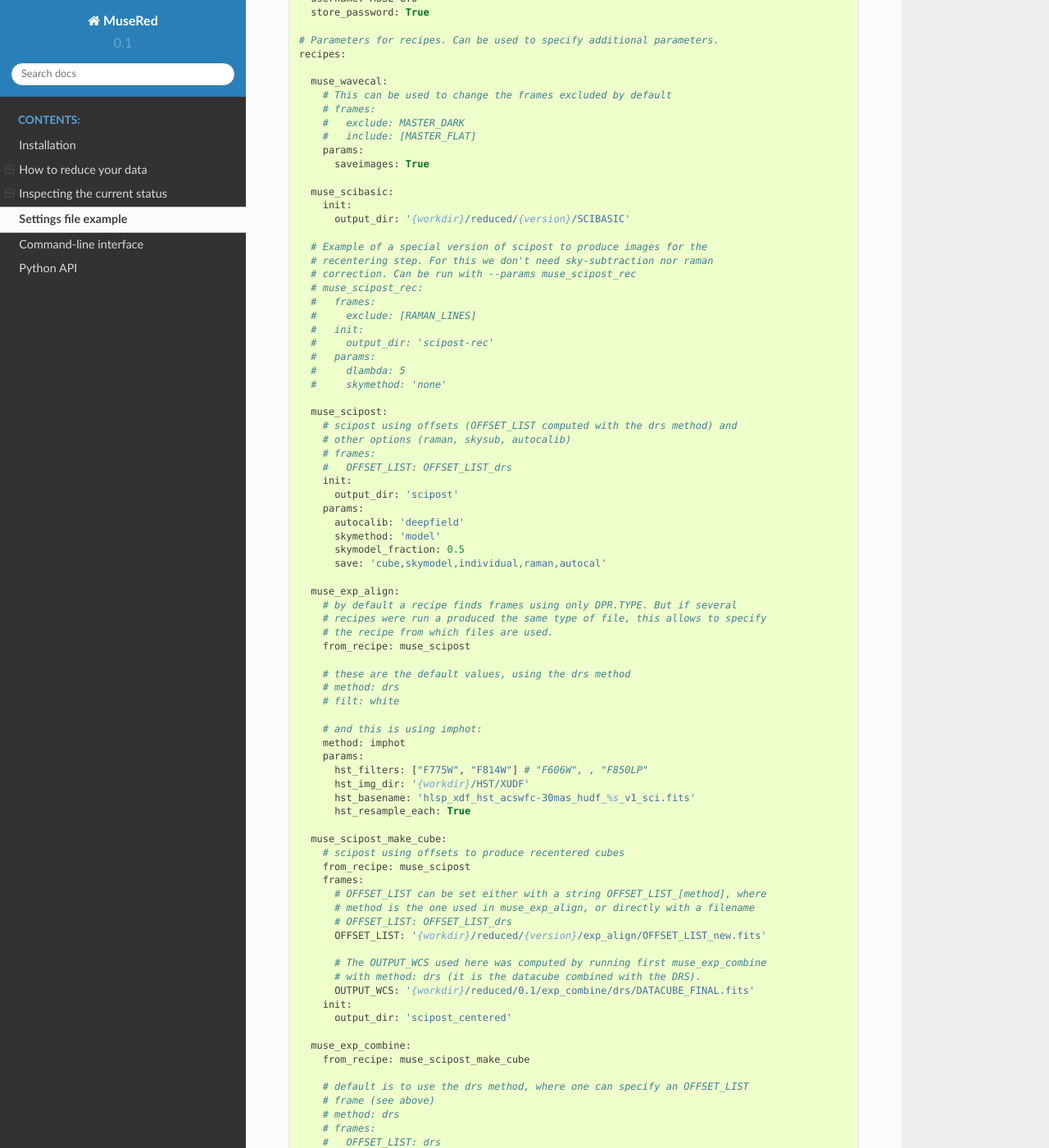
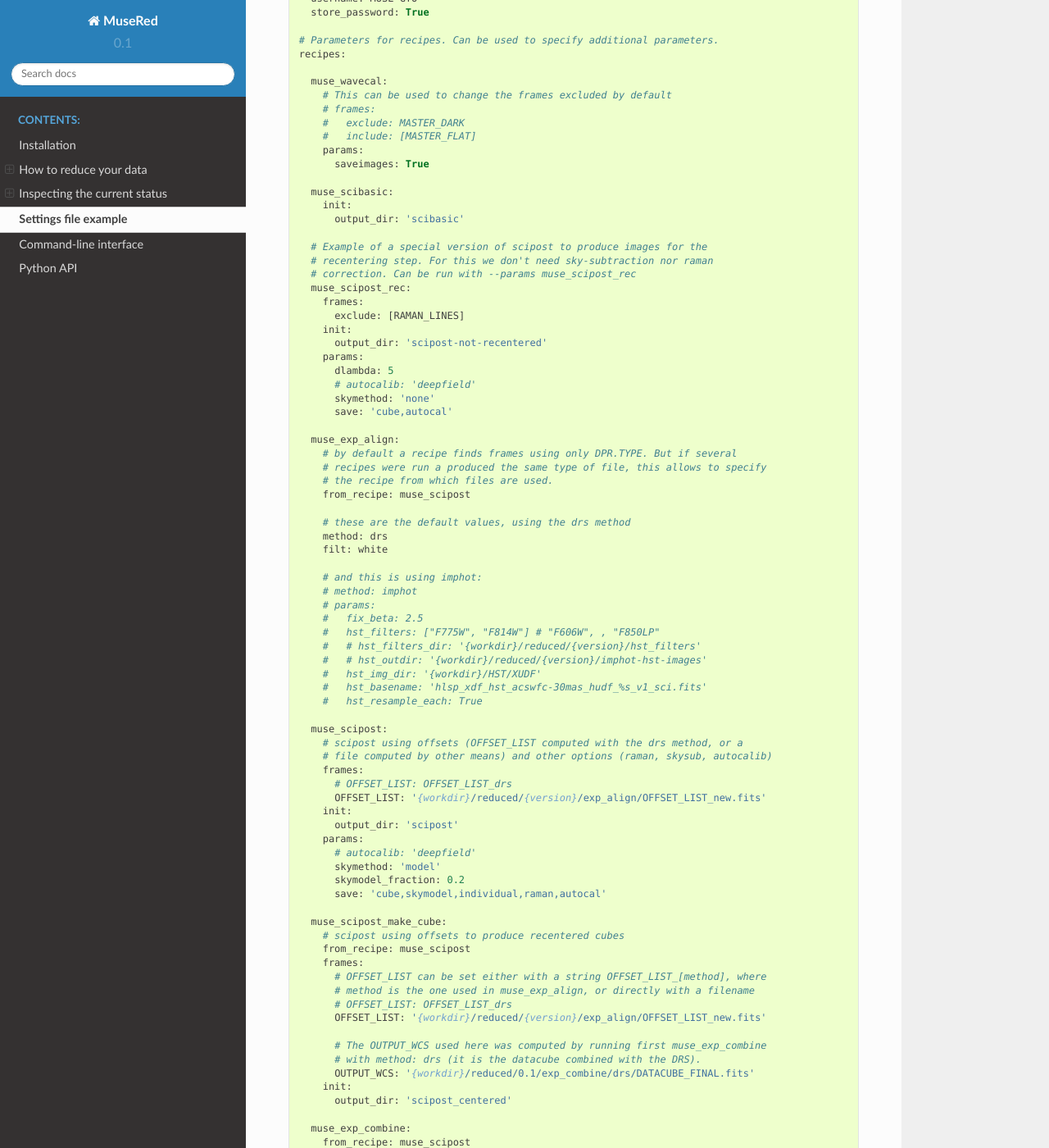
Before and after one commit to musevlt/musered, a Sphinx documentation site: the page built from docs/settings.rst, in a window 1280 px wide and 1400 px high, scrolled down 1387 px. Shown: the whole window at 82% size. Built offline with Sphinx 7.4.7 and the Read the Docs theme 2.0.0, drawn with Linux system fonts in a browser that asks for light colours; some of the changed text lies outside the part shown.

Commit message:
Update example settings

```diff
--- a/docs/_static/settings.yml
+++ b/docs/_static/settings.yml
@@ -28,7 +28,7 @@ cpl:
   # log files directory
   log_dir: '{workdir}/reduced/{version}/logs'
   # severity level and format of messages printed to the terminal
-  msg: info
+  msg: warning
   msg_format: "[%(process)s] %(levelname)s - %(name)s: %(message)s"
   # msg_format: "[%(process)s] %(levelname)s - %(name)s: %(message)s"
   # severity level and format of messages for the logfile
@@ -80,32 +80,21 @@ recipes:
 
   muse_scibasic:
     init:
-      output_dir: '{workdir}/reduced/{version}/SCIBASIC'
+      output_dir: 'scibasic'
 
   # Example of a special version of scipost to produce images for the
   # recentering step. For this we don't need sky-subtraction nor raman
   # correction. Can be run with --params muse_scipost_rec
-  # muse_scipost_rec:
-  #   frames:
-  #     exclude: [RAMAN_LINES]
-  #   init:
-  #     output_dir: 'scipost-rec'
-  #   params:
-  #     dlambda: 5
-  #     skymethod: 'none'
-
-  muse_scipost:
-    # scipost using offsets (OFFSET_LIST computed with the drs method) and
-    # other options (raman, skysub, autocalib)
-    # frames:
-    #   OFFSET_LIST: OFFSET_LIST_drs
+  muse_scipost_rec:
+    frames:
+      exclude: [RAMAN_LINES]
     init:
-      output_dir: 'scipost'
+      output_dir: 'scipost-not-recentered'
     params:
-      autocalib: 'deepfield'
-      skymethod: 'model'
-      skymodel_fraction: 0.5
-      save: 'cube,skymodel,individual,raman,autocal'
+      dlambda: 5
+      # autocalib: 'deepfield'
+      skymethod: 'none'
+      save: 'cube,autocal'
 
   muse_exp_align:
     # by default a recipe finds frames using only DPR.TYPE. But if several
@@ -114,16 +103,33 @@ recipes:
     from_recipe: muse_scipost
 
     # these are the default values, using the drs method
-    # method: drs
-    # filt: white
+    method: drs
+    filt: white
 
     # and this is using imphot:
-    method: imphot
+    # method: imphot
+    # params:
+    #   fix_beta: 2.5
+    #   hst_filters: ["F775W", "F814W"] # "F606W", , "F850LP"
+    #   # hst_filters_dir: '{workdir}/reduced/{version}/hst_filters'
+    #   # hst_outdir: '{workdir}/reduced/{version}/imphot-hst-images'
+    #   hst_img_dir: '{workdir}/HST/XUDF'
+    #   hst_basename: 'hlsp_xdf_hst_acswfc-30mas_hudf_%s_v1_sci.fits'
+    #   hst_resample_each: True
+
+  muse_scipost:
+    # scipost using offsets (OFFSET_LIST computed with the drs method, or a
+    # file computed by other means) and other options (raman, skysub, autocalib)
+    frames:
+      # OFFSET_LIST: OFFSET_LIST_drs
+      OFFSET_LIST: '{workdir}/reduced/{version}/exp_align/OFFSET_LIST_new.fits'
+    init:
+      output_dir: 'scipost'
     params:
-      hst_filters: ["F775W", "F814W"] # "F606W", , "F850LP"
-      hst_img_dir: '{workdir}/HST/XUDF'
-      hst_basename: 'hlsp_xdf_hst_acswfc-30mas_hudf_%s_v1_sci.fits'
-      hst_resample_each: True
+      # autocalib: 'deepfield'
+      skymethod: 'model'
+      skymodel_fraction: 0.2
+      save: 'cube,skymodel,individual,raman,autocal'
 
   muse_scipost_make_cube:
     # scipost using offsets to produce recentered cubes
@@ -141,16 +147,14 @@ recipes:
       output_dir: 'scipost_centered'
 
   muse_exp_combine:
-    from_recipe: muse_scipost_make_cube
-
+    from_recipe: muse_scipost
     # default is to use the drs method, where one can specify an OFFSET_LIST
     # frame (see above)
-    # method: drs
-    # frames:
-    #   OFFSET_LIST: drs
-    #   OFFSET_LIST: '{workdir}/reduced/{version}/exp_align/OFFSET_LIST_new.fits'
-
-    method: mpdaf
-    params:
-      method: sigclip
-      version: 0.1
+    method: drs
+    frames:
+      # OFFSET_LIST: drs
+      OFFSET_LIST: '{workdir}/reduced/{version}/exp_align/OFFSET_LIST_new.fits'
+    # method: mpdaf
+    # params:
+    #   method: sigclip
+    #   version: 0.1
```
Also changed, not shown: 1 other file.
